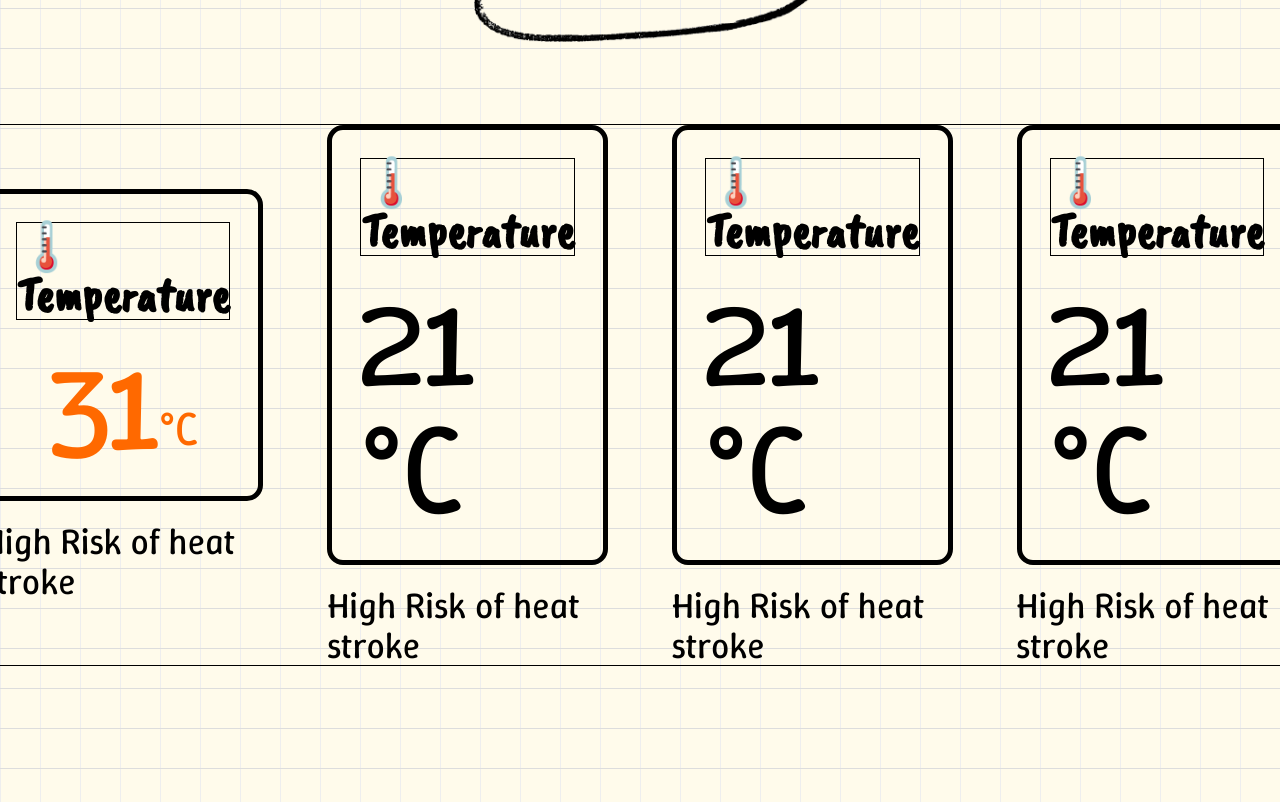
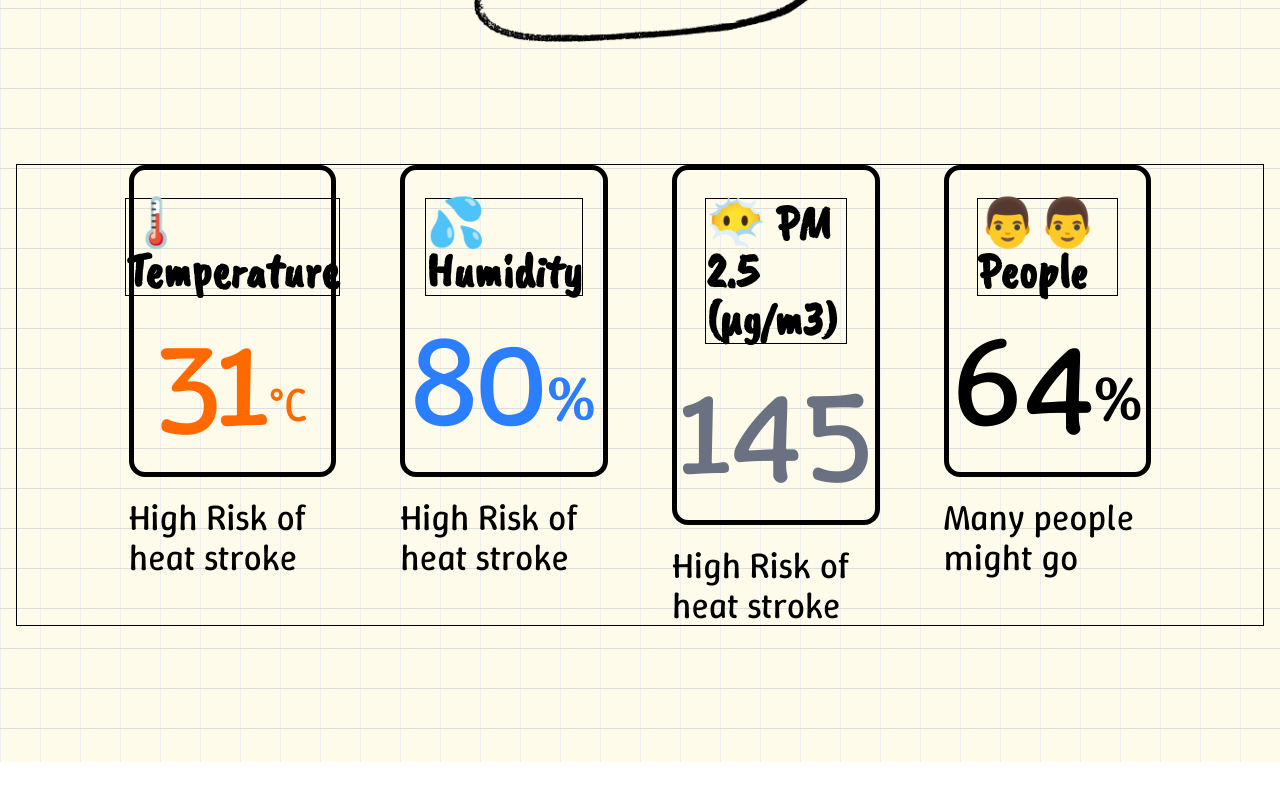
Before and after one commit to jee-gamer/should-I-go-exercise-today, a Next.js app: page / in a window 1280 px wide. Shown: the part 1200-2002 px from the top of the page. After the commit the page ends 1962 px from the top, so only its background shows below. Built offline with nearby package versions, Linux system fonts and the light colour scheme.

Commit message:
Add icons and colors to attribute box

```diff
--- a/app/globals.css
+++ b/app/globals.css
@@ -19,7 +19,7 @@
 }
 
 .attribute-box {
-  @apply flex flex-col items-center justify-center gap-5 border-5 rounded-2xl w-fit p-7
+  @apply flex flex-col items-center justify-center gap-5 border-5 rounded-2xl w-full p-7
 }
 
 .attribute-title {
@@ -31,7 +31,7 @@
 }
 
 .normal-flex {
-  @apply flex flex-col items-center justify-center
+  @apply flex flex-col items-center justify-center w-1/6
 }
 
 .api-box {
--- a/app/page.js
+++ b/app/page.js
@@ -98,13 +98,13 @@ export default function Home() {
 
 
 
-			<div id="attributes" className="flex f	lex-row items-center justify-center min-w-full min-h-1/4 gap-[5vw] mt-30 mb-30 border">
+			<div id="attributes" className="flex flex-row items-start justify-center min-w-full min-h-1/4 gap-[5vw] mt-40 mb-30 border">
 				<div className="normal-flex">
 					<div className="attribute-box">
 						<span className={`${CaveatBrush_font.className} attribute-title border`}>🌡️ Temperature</span>
 						<div className="flex flex-row items-end">
 							<span id="temperature" className={`${ WinkySans_font.className } ${tempColor} attribute-text`}>{ temp }</span>
-							<span id="temperature" className={`${ WinkySans_font.className } ${tempColor} text-2xl xl:text-5xl mb-4`}>°C</span>
+							<span className={`${ WinkySans_font.className } ${tempColor} text-2xl xl:text-5xl mb-4`}>°C</span>
 						</div>
 					</div>
 					<span className={`${ WinkySans_font.className } text-4xl mt-5`}>High Risk of heat stroke</span>
@@ -112,26 +112,32 @@ export default function Home() {
 
 				<div className="normal-flex">
 					<div className="attribute-box">
-						<span className={`${CaveatBrush_font.className} attribute-title border`}>🌡️ Temperature</span>
-						<span id="humidity" className={`${ WinkySans_font.className } attribute-text`}>21 °C</span>
+						<span className={`${CaveatBrush_font.className} attribute-title border`}>💦 Humidity</span>
+						<div className="flex flex-row items-end text-blue-500">
+							<span id="humidity" className={`${ WinkySans_font.className } attribute-text`}>80</span>
+							<span className={`${ WinkySans_font.className } text-2xl xl:text-6xl mb-4`}>%</span>
+						</div>
 					</div>
 					<span className={`${ WinkySans_font.className } text-4xl mt-5`}>High Risk of heat stroke</span>
 				</div>
 
 				<div className="normal-flex">
 					<div className="attribute-box">
-						<span className={`${CaveatBrush_font.className} attribute-title border`}>🌡️ Temperature</span>
-						<span id="pm2.5" className={`${ WinkySans_font.className } attribute-text`}>21 °C</span>
+						<span className={`${CaveatBrush_font.className} attribute-title border`}>😶‍🌫 PM 2.5 (μg/m3)</span>
+						<span id="pm25" className={`${ WinkySans_font.className } attribute-text text-gray-500`}>145</span>
 					</div>
 					<span className={`${ WinkySans_font.className } text-4xl mt-5`}>High Risk of heat stroke</span>
 				</div>
 
 				<div className="normal-flex">
 					<div id="people" className="attribute-box">
-						<span className={`${CaveatBrush_font.className} attribute-title border`}>🌡️ Temperature</span>
-						<span id="people" className={`${ WinkySans_font.className } attribute-text`}>21 °C</span>
+						<span className={`${CaveatBrush_font.className} attribute-title border`}>👨‍👨 People</span>
+						<div className="flex flex-row items-end">
+							<span id="people" className={`${ WinkySans_font.className } attribute-text`}>64</span>
+							<span className={`${ WinkySans_font.className } text-2xl xl:text-6xl mb-4`}>%</span>
+						</div>
 					</div>
-					<span className={`${ WinkySans_font.className } text-4xl mt-5`}>High Risk of heat stroke</span>
+					<span className={`${ WinkySans_font.className } text-4xl mt-5`}>Many people might go</span>
 				</div>
 
 			</div>
```
